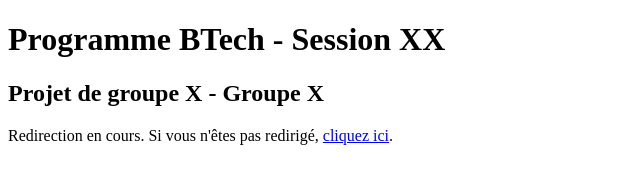
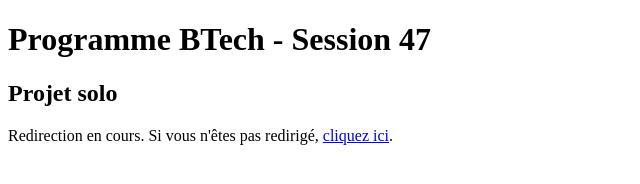
Before and after one commit to 444spleen/universe, a plain HTML site: page index.html in a window 1280 px wide. Shown: the whole page, without its empty margins (0-640 px from the left). Drawn offline with Linux system fonts and the light colour scheme.

Commit message:
Add files via upload

```diff
--- a/index.html
+++ b/index.html
@@ -8,11 +8,11 @@
 
   <body>
     <div class="card">
-      <h1>Programme BTech - Session XX</h1>
-      <h2>Projet de groupe X - Groupe X</h2>
+      <h1>Programme BTech - Session 47</h1>
+      <h2>Projet solo</h2>
       <p>
         Redirection en cours. Si vous n'êtes pas redirigé,
-        <a href="#">cliquez ici</a>.
+        <a href="444spleen.github.io/universe/">cliquez ici</a>.
       </p>
     </div>
   </body>
```
